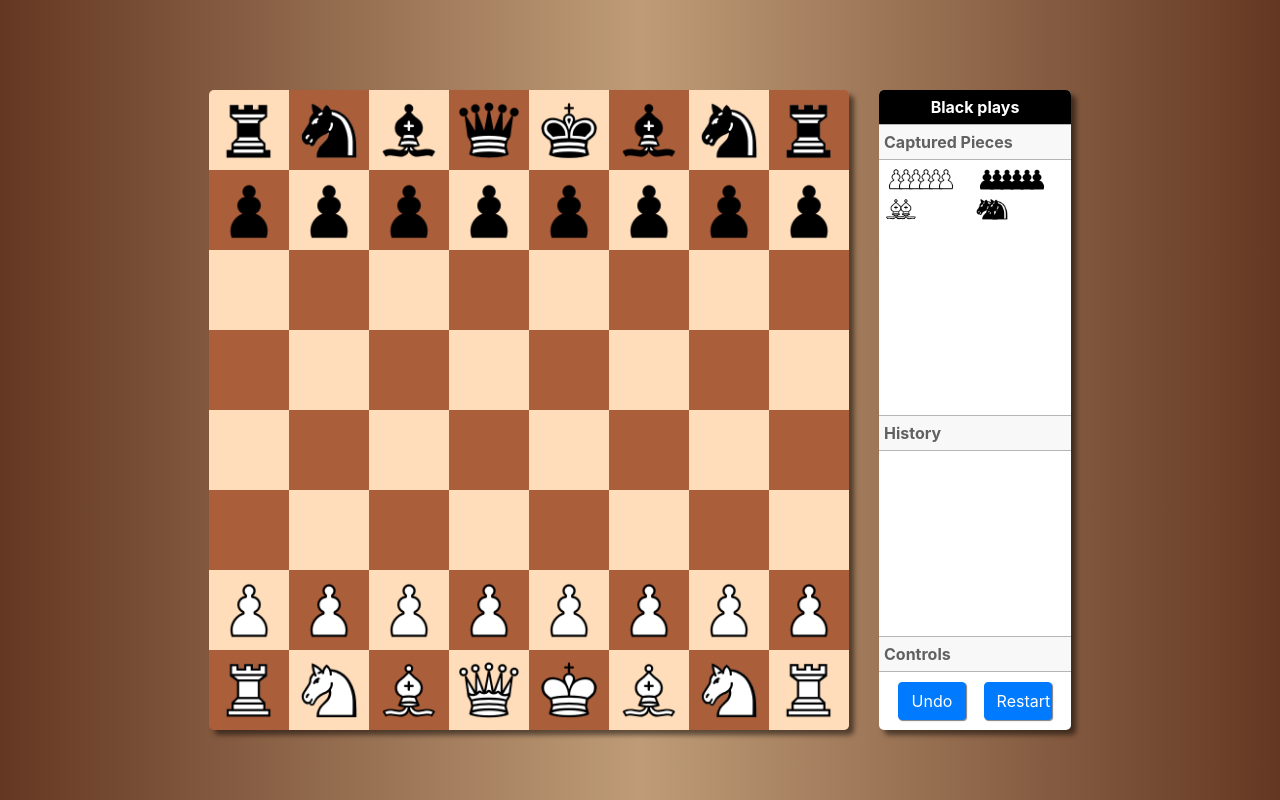
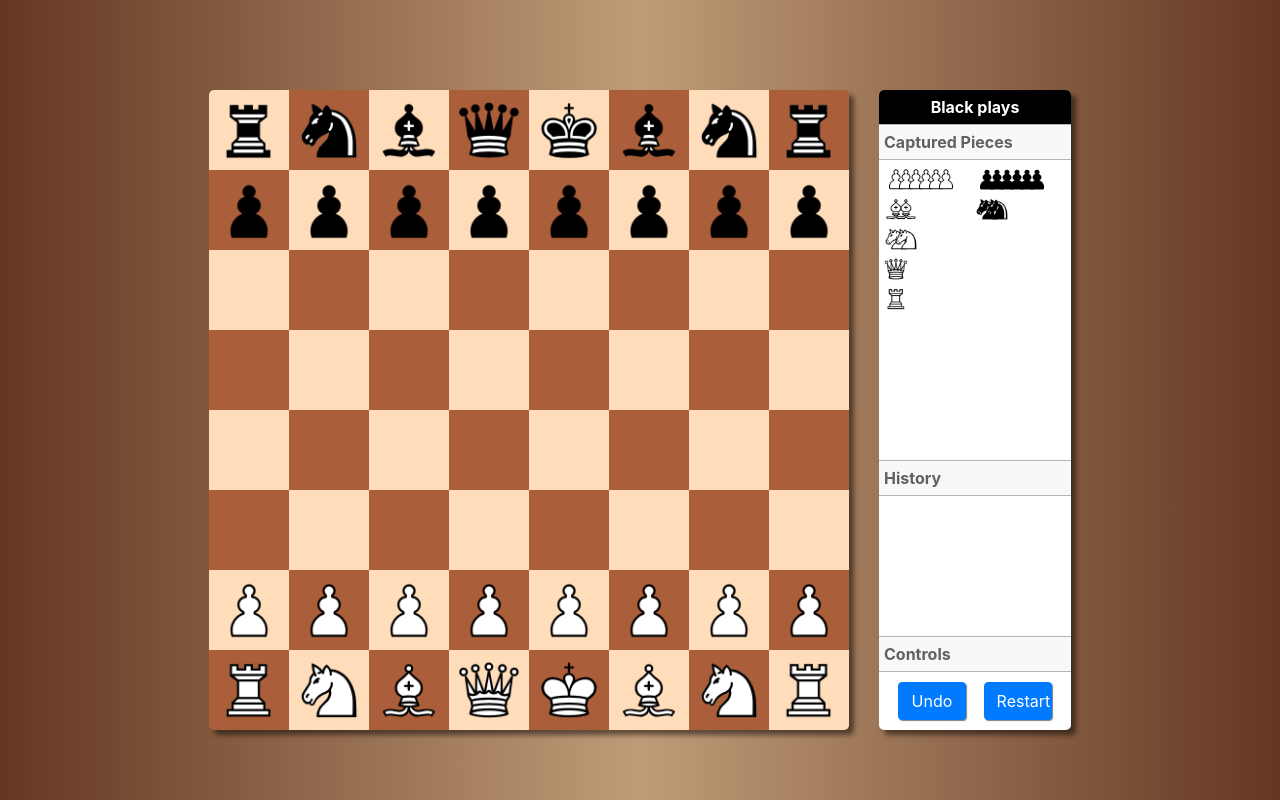
Before and after one commit to MatiMoreyra/react-chess, a React (Create React App) app in the folder app/: page / in a window 1280 px wide. Built offline with nearby package versions, Linux system fonts and the light colour scheme.

Commit message:
Fix CapturedPieces layout

```diff
--- a/app/src/components/status-panel/CapturedPieces.tsx
+++ b/app/src/components/status-panel/CapturedPieces.tsx
@@ -10,8 +10,10 @@ interface CapturedPiecesProps {
 const panelStyle: React.CSSProperties = {
   width: "100%",
   display: "flex",
+  maxHeight: "100%",
   justifyContent: "space-around",
-  padding: "5px"
+  padding: "5px",
+  overflowY: "scroll"
 };
 
 export const CapturedPieces: React.FunctionComponent<CapturedPiecesProps> = () => {
@@ -26,9 +28,21 @@ export const CapturedPieces: React.FunctionComponent<CapturedPiecesProps> = () =
           piece={{ color: PieceColor.White, type: PieceType.Bishop }}
           count={2}
         ></CapturedPieceCounter>
+        <CapturedPieceCounter
+          piece={{ color: PieceColor.White, type: PieceType.Knight }}
+          count={2}
+        ></CapturedPieceCounter>
+        <CapturedPieceCounter
+          piece={{ color: PieceColor.White, type: PieceType.Queen }}
+          count={1}
+        ></CapturedPieceCounter>
+        <CapturedPieceCounter
+          piece={{ color: PieceColor.White, type: PieceType.Rook }}
+          count={1}
+        ></CapturedPieceCounter>
       </Col>
       <Col xs={6}>
-      <CapturedPieceCounter
+        <CapturedPieceCounter
           piece={{ color: PieceColor.Black, type: PieceType.Pawn }}
           count={6}
         ></CapturedPieceCounter>
```
